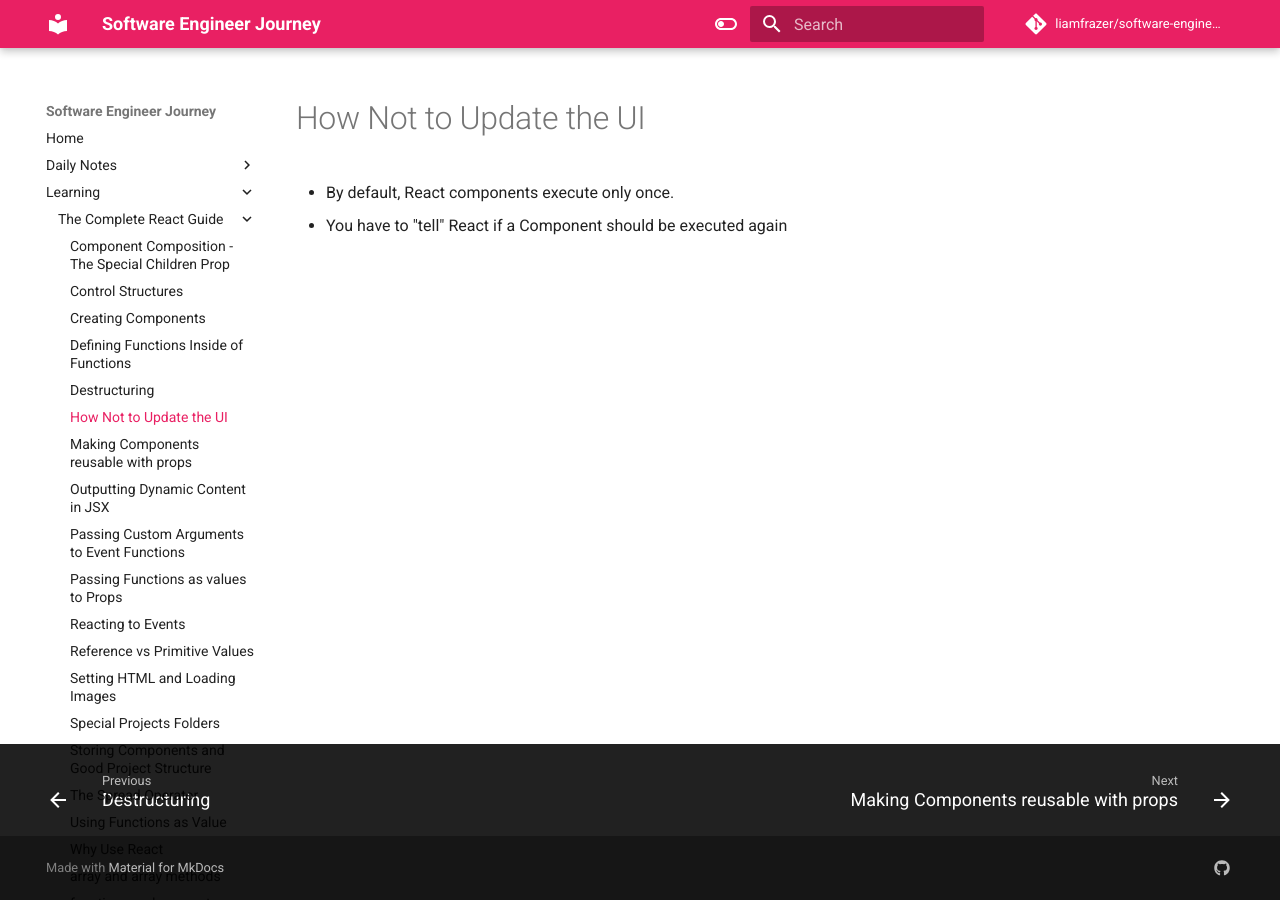
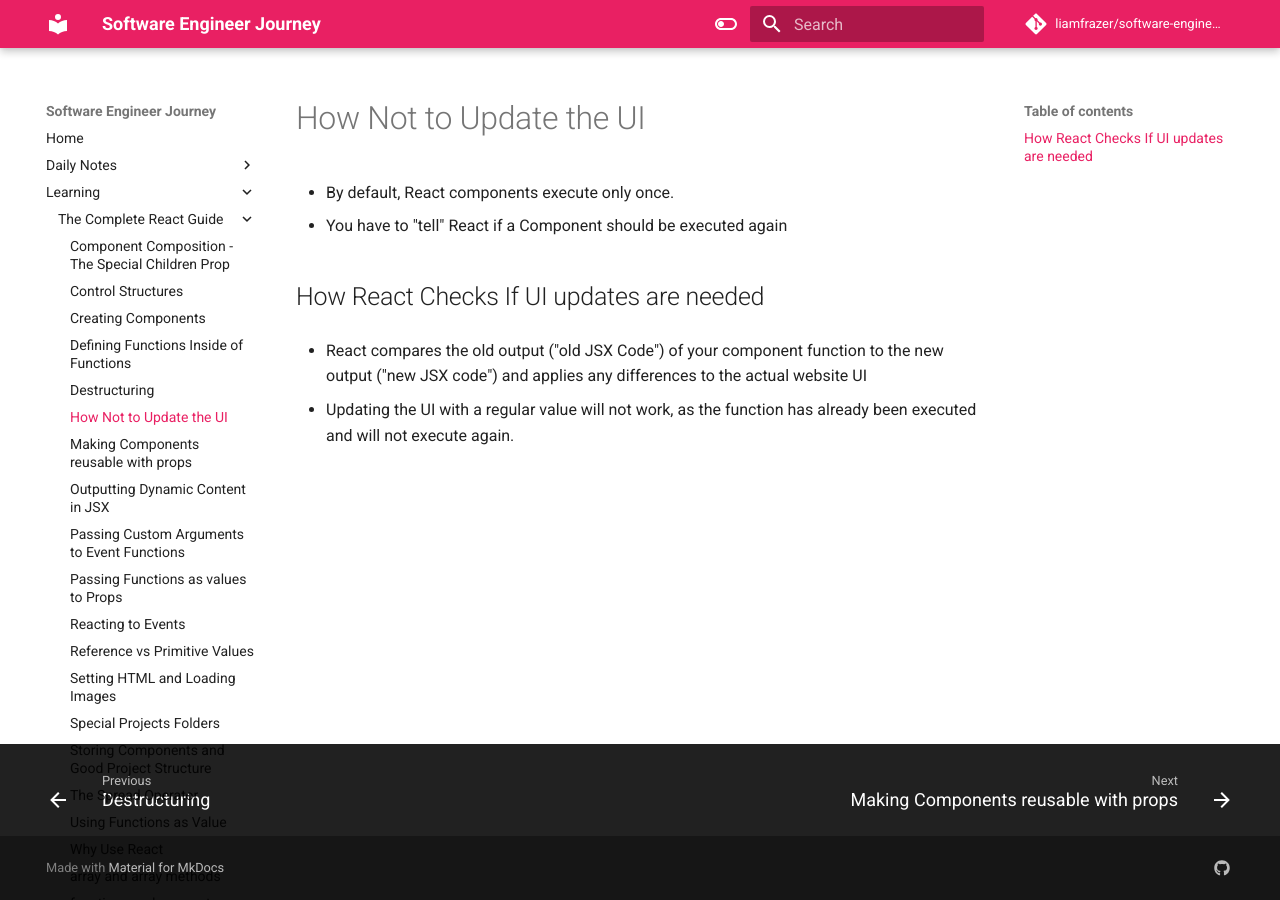
Before and after one commit to liamfrazer/software-engineer-journey, an MkDocs documentation site: the page built from docs/Learning/The Complete React Guide/How Not to Update the UI.md, in a window 1280 px wide. Built offline with MkDocs 1.6.1 and Material for MkDocs 9.7.7, drawn with Linux system fonts in a browser that asks for light colours; comment, search, counter and statistics services are not loaded.

Commit message:
vault backup: 2023-12-17 14:59:49

```diff
--- a/docs/Learning/The Complete React Guide/How Not to Update the UI.md
+++ b/docs/Learning/The Complete React Guide/How Not to Update the UI.md
@@ -8,3 +8,8 @@
 
 * By default, React components execute only once.
 * You have to "tell" React if a Component should be executed again
+
+## How React Checks If UI updates are needed
+* React compares the old output ("old JSX Code") of your component function to the new output ("new JSX code") and applies any differences to the actual website UI
+
+* Updating the UI with a regular value will not work, as the function has already been executed and will not execute again.
```
